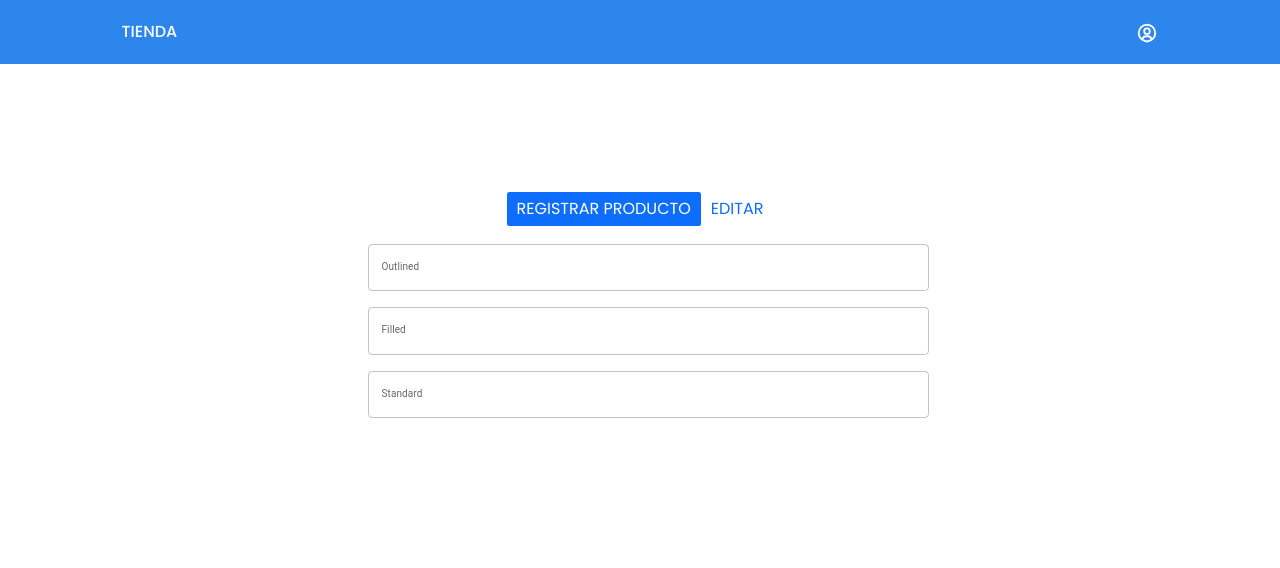
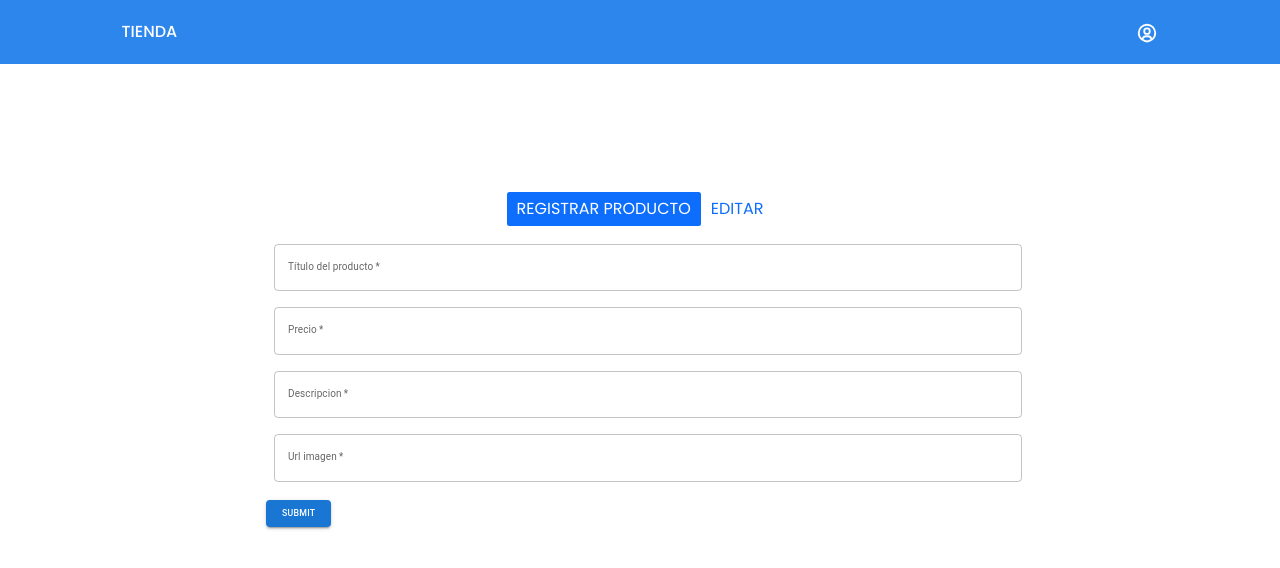
Before and after one commit to Box-MDE/ecommerce, a React (Create React App) app: page /admin in a window 1280 px wide. Shown: the top 568 px of the page. Built offline with nearby package versions, Linux system fonts and the light colour scheme.

Commit message:
acomdando con back para crear productos

```diff
--- a/package.json
+++ b/package.json
@@ -11,6 +11,7 @@
     "@testing-library/jest-dom": "^5.14.1",
     "@testing-library/react": "^12.0.0",
     "@testing-library/user-event": "^13.2.1",
+    "axios": "^0.25.0",
     "bootstrap": "^5.1.3",
     "normalize.css": "^8.0.1",
     "react": "^17.0.2",
@@ -18,6 +19,7 @@
     "react-icons": "^4.3.1",
     "react-router-dom": "^6.2.1",
     "react-scripts": "5.0.0",
+    "react-toastify": "^8.1.0",
     "reactstrap": "^9.0.1",
     "router-dom": "^2.2.9",
     "sass": "^1.48.0",
--- a/src/components/Registrar.js
+++ b/src/components/Registrar.js
@@ -1,12 +1,55 @@
-import React from 'react'
+import React, {useState} from 'react'
 
 import Box from '@mui/material/Box'
 import TextField from '@mui/material/TextField'
+import { Button } from '@mui/material'
+import axios from 'axios'
+import 'react-toastify/dist/ReactToastify.css'
+import { toast, ToastContainer } from 'react-toastify'
 
 const Registrar = () => {
+
+    const [datos, setDatos] = useState({
+        titulo:'',
+        precio:'',
+        descripcion:'',
+        url:''
+    })
+
+    const handleChange = (e) => {
+        setDatos({
+            ...datos,
+            [e.target.name]:e.target.value
+        })
+    }
+
+    const handleSubmit = async (e) => {
+        e.preventDefault();
+        const options = {
+            method: 'POST',
+            url: 'http://localhost:5000/producto/nuevo',
+            headers: { 'Content-Type': 'application/json' },
+            data:{
+                titulo: datos.titulo,
+                precio: datos.precio,
+                descripcion: datos.descripcion,
+                url : datos.url
+            },
+        };
+        await axios
+        .request(options)
+        .then(function (response) {
+            console.log(response.data);
+            toast.success('Producto creado con éxito');
+            window.location='/admin';
+        });
+    }
+
+
     return (
         <>
         <div className='form'>
+            <form onSubmit={handleSubmit}>
                 <Box
                     component="form"
                     sx={{
@@ -15,10 +58,55 @@ const Registrar = () => {
                     noValidate
                     autoComplete="off"
                 >
-                <TextField id="outlined-basic" label="Outlined" variant="outlined" />
-                <TextField id="filled-basic" label="Filled" variant="outlined" />
-                <TextField id="standard-basic" label="Standard" variant="outlined" />
+                    <TextField
+                        required
+                        id="outlined-basic"
+                        label="Título del producto"
+                        variant="outlined"
+                        name='titulo'
+                        type="text"
+                        onChange={handleChange}
+                    />
+                    <TextField
+                        required
+                        id="outlined-basic"
+                        label="Precio"
+                        variant="outlined"
+                        name='precio'
+                        type='number'
+                        onChange={handleChange}
+                    />
+                    <TextField
+                        required
+                        id="outlined-basic"
+                        label="Descripcion"
+                        variant="outlined"
+                        name='descripcion'
+                        type='text'
+                        onChange={handleChange}
+                    />
+                    <TextField
+                        required
+                        id="outlined-basic"
+                        label="Url imagen"
+                        variant="outlined"
+                        name='url'
+                        type='url'
+                        onChange={handleChange}
+                    />
                 </Box>
+                <Button type="submit" className="button mt-3 mb-5" variant="contained">submit</Button>
+                <ToastContainer
+                    position="bottom-center"
+                    autoClose={2500}
+                    hideProgressBar={false}
+                    newestOnTop={false}
+                    closeOnClick
+                    rtl={false}
+                    draggable
+                />
+            </form>
+
         </div>
         </>
     )
--- a/src/scss/_admin.scss
+++ b/src/scss/_admin.scss
@@ -9,15 +9,18 @@
         justify-content: center;
     }
 
-    .tab-content{
-        display: block;
-        justify-content: center;
-    }
-
     .tab{
         display: block;
         justify-content: center;
         width: 100%;
+        height: 100vh;
+
+        .tab-content{
+            height: 100%;
+            display: block;
+            justify-content: center;
+        }
+
 
         .form{
             display: flex;
```
Also changed, not shown: 1 other file (tests, documents, lock files or other folders). Lines whose indentation alone changed are shown as unchanged.
